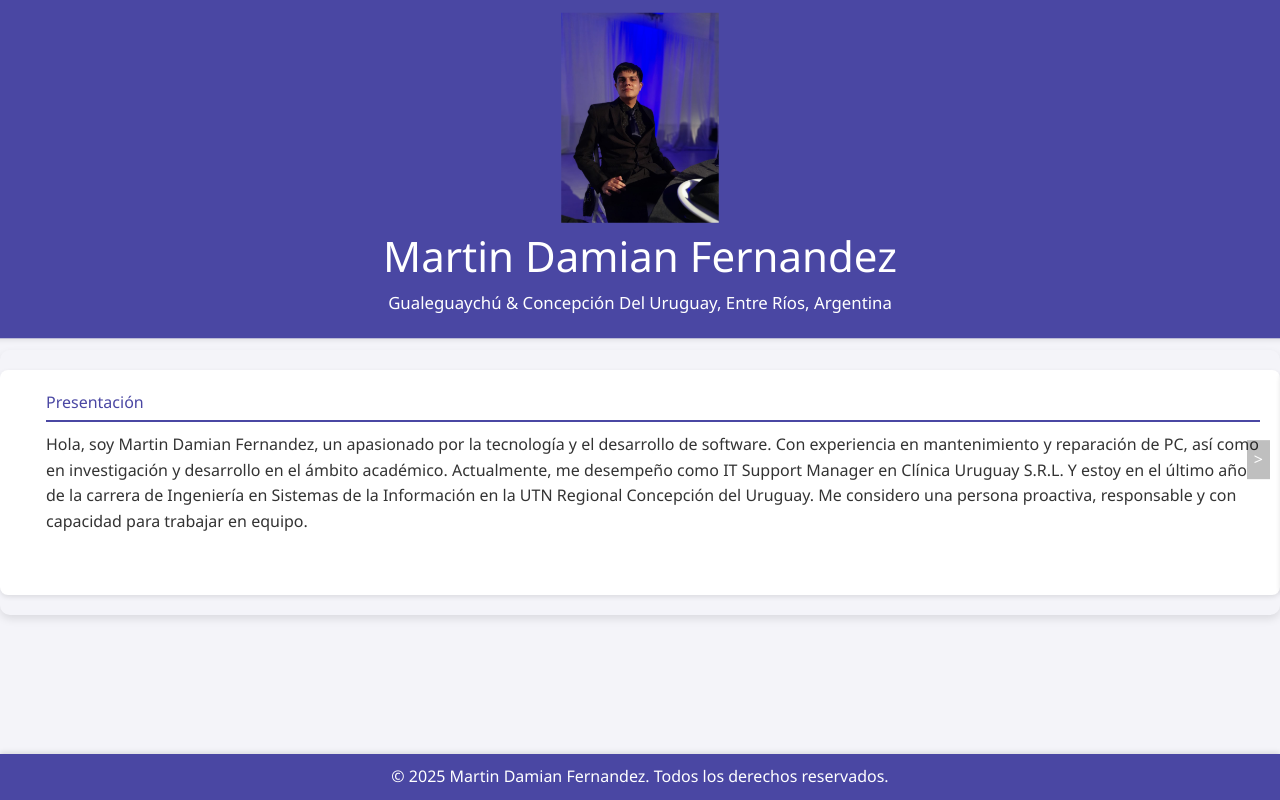
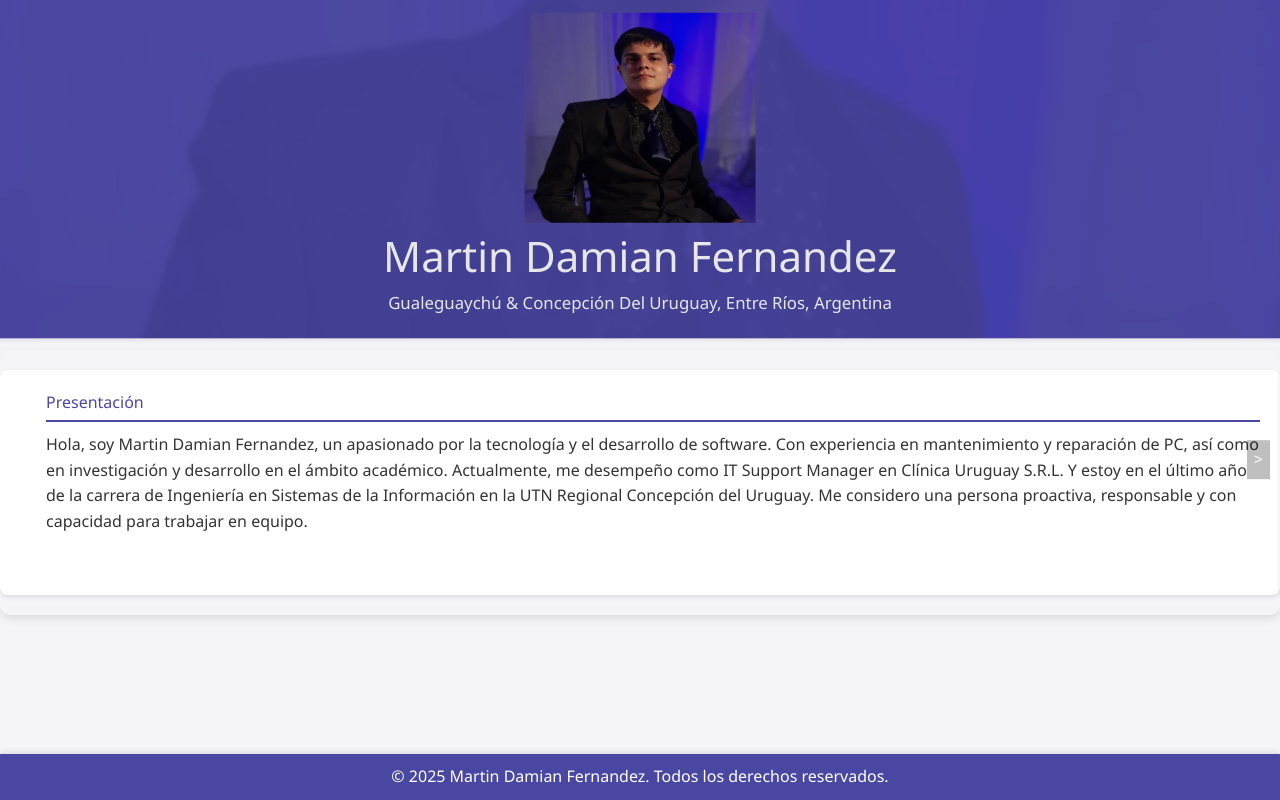
Before and after one commit to mrtnfrnndz23/mrtnfrnndz23, a website: page index.html in a window 1280 px wide. Shown: the top 800 px of the page. Drawn offline with Linux system fonts and the light colour scheme.

Commit message:
Agregabdo bg y descargar cv en pdf

```diff
--- a/index.html
+++ b/index.html
@@ -9,7 +9,7 @@
 </head>
 <body>
     <header class="transition duration-500 ease-in-out transform hover:scale-105">
-        <img src="Resources\Imagen de WhatsApp 2024-01-13 a las 23.19.41_1993de26.jpg" alt="Foto de Martin Damian Fernandez" style="width: 150px; height: 200px; display: block; margin: 0 auto;">
+        <img src="Resources\cv foto.JPG" alt="Foto de Martin Damian Fernandez" style="width: 220px; height: 200px; display: block; margin: 0 auto;">
         <h1>Martin Damian Fernandez</h1>
         <p>Gualeguaychú & Concepción Del Uruguay, Entre Ríos, Argentina</p>
     </header>
@@ -113,6 +113,7 @@
                 <h2>Contacto</h2>
                 <p><i class="fas fa-envelope"></i> Email: <a href="mailto:martindfernandez23@gmail.com">martindfernandez23@gmail.com</a></p>
                 <p><i class="fab fa-linkedin"></i> LinkedIn: <a href="https://www.linkedin.com/in/martinfrnndz/" target="_blank">martinfrnndz</a></p>
+                <p style="text-align: center;"><i class="fas fa-file-pdf"></i> <a href="Resources/CV - Fernandez Martin D.pdf" download target="_blank">Descargar CV en PDF</a></p>
             </section>
         </div>
         <button class="carousel-button right">&gt;</button>
--- a/styles.css
+++ b/styles.css
@@ -16,6 +16,26 @@ header {
     padding: 20px 0;
     text-align: center;
     box-shadow: 0 2px 5px rgba(0, 0, 0, 0.1);
+    position: relative; /* Ensure positioning context for pseudo-element */
+
+    /* Pseudo-element for background image */
+    &::before {
+        content: '';
+        position: absolute;
+        top: 0;
+        left: 0;
+        width: 100%;
+        height: 100%;
+        background-image: url('../Resources/cv foto.JPG');
+        background-size: cover;
+        background-position: center;
+        background-repeat: no-repeat;
+        opacity: 0.1; /* Make the background almost transparent */
+        z-index: 1; /* Ensure it is behind the text */
+    }
+
+    /* Ensure text is above the background image */
+    z-index: 2;
 }
 header h1 {
     margin: 0;
```
Also changed, not shown: Resources/cv foto.JPG (added), dist/styles.css, 1 other file.
